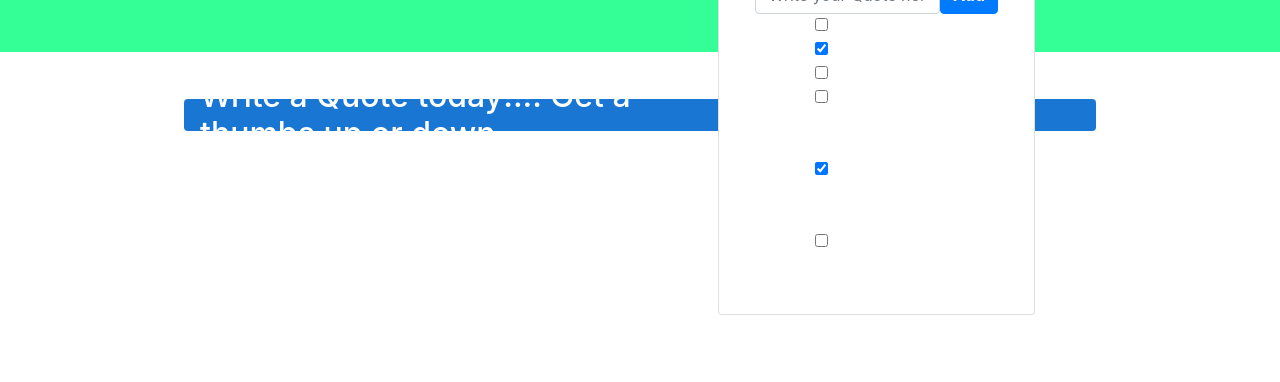
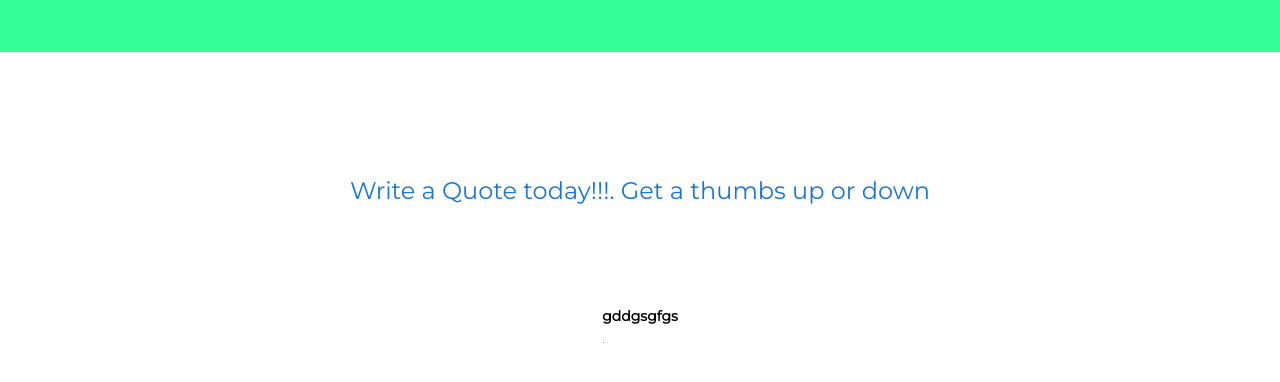
Before and after one commit to arondasamuel123/Quote, an Angular app: page / in a window 1280 px wide. Shown: the top 382 px of the page. Built offline with nearby package versions, Linux system fonts and the light colour scheme.

Commit message:
Styled the homepage a bit

```diff
--- a/src/app/app.component.css
+++ b/src/app/app.component.css
@@ -0,0 +1,4 @@
+* {
+  font-family:'Montserrat', sans-serif ;
+
+}
--- a/src/app/app.component.html
+++ b/src/app/app.component.html
@@ -25,6 +25,7 @@
   h6 {
     margin: 8px 0;
   }
+
 
   p {
     margin: 0;
@@ -64,6 +65,7 @@
     max-width: 960px;
     flex-direction: column;
     align-items: center;
+
   }
 
   svg.material-icons {
@@ -315,10 +317,10 @@
 
   <!-- Highlight Card -->
   <div class="card highlight-card card-small">
-     <h2>Write a Quote today!!!. Get a thumbs up or down</h2>
 
 
-    <app-quote></app-quote>
+
+
 
   </div>
 
@@ -328,9 +330,19 @@
 
   <!-- Next Steps -->
 
-
-
-
+<br>
+<br>
+<br>
+<br>
+<br>
+<br>
+<br>
+<br>
+<br>
+<br>
+<br>
+<h4 style="color: #1976d2;">Write a Quote today!!!. Get a thumbs up or down</h4>
+  <app-quote></app-quote>
 
   <!-- Terminal -->
 
--- a/src/app/quote/quote.component.html
+++ b/src/app/quote/quote.component.html
@@ -1,38 +1,32 @@
-<div class="page-content page-container" id="page-content">
-  <div class="padding">
-      <div class="row container d-flex justify-content-center">
-          <div class="col-lg-12">
-              <div class="card px-3">
-                  <div class="card-body">
-                      <h4 class="card-title">Quote of the day</h4>
-                      <div class="add-items d-flex"> <input type="text" class="form-control todo-list-input" placeholder="Write your Quote here ">
+<br>
+<br>
+<br>
 
-                      <button class="add btn btn-primary font-weight-bold todo-list-add-btn">Add</button> </div>
-                      <div class="list-wrapper">
-                          <ul class="d-flex flex-column-reverse todo-list">
-                              <li>
-                                  <div class="form-check"> <label class="form-check-label"> <input class="checkbox" type="checkbox"> For what reason would it be advisable. <i class="input-helper"></i></label> </div> <i class="remove mdi mdi-close-circle-outline"></i>
-                              </li>
-                              <li class="completed">
-                                  <div class="form-check"> <label class="form-check-label"> <input class="checkbox" type="checkbox" checked=""> For what reason would it be advisable for me to think. <i class="input-helper"></i></label> </div> <i class="remove mdi mdi-close-circle-outline"></i>
-                              </li>
-                              <li>
-                                  <div class="form-check"> <label class="form-check-label"> <input class="checkbox" type="checkbox"> it be advisable for me to think about business content? <i class="input-helper"></i></label> </div> <i class="remove mdi mdi-close-circle-outline"></i>
-                              </li>
-                              <li>
-                                  <div class="form-check"> <label class="form-check-label"> <input class="checkbox" type="checkbox"> Print Statements all <i class="input-helper"></i></label> </div> <i class="remove mdi mdi-close-circle-outline"></i>
-                              </li>
-                              <li class="completed">
-                                  <div class="form-check"> <label class="form-check-label"> <input class="checkbox" type="checkbox" checked=""> Call Rampbo <i class="input-helper"></i></label> </div> <i class="remove mdi mdi-close-circle-outline"></i>
-                              </li>
-                              <li>
-                                  <div class="form-check"> <label class="form-check-label"> <input class="checkbox" type="checkbox"> Print bills <i class="input-helper"></i></label> </div> <i class="remove mdi mdi-close-circle-outline"></i>
-                              </li>
-                          </ul>
-                      </div>
-                  </div>
-              </div>
-          </div>
-      </div>
-  </div>
+
+<div class="list-group">
+
+
+    <div class="d-flex w-100 justify-content-between">
+      <h5 class="mb-1"></h5>
+      <small></small>
+    </div>
+    <p class="mb-1"></p>
+    <small>.</small>
+
+
+    <div class="d-flex w-100 justify-content-between">
+      <h5 class="mb-1"></h5>
+      <small class="text-muted"></small>
+    </div>
+    <p class="mb-1" style="color: black;">gddgsgfgs</p>
+    <small class="text-muted">.</small>
+
+
+    <div class="d-flex w-100 justify-content-between">
+      <h5 class="mb-1"></h5>
+      <small class="text-muted"></small>
+    </div>
+    <p class="mb-1"></p>
+    <small class="text-muted"></small>
+
 </div>
--- a/src/index.html
+++ b/src/index.html
@@ -6,6 +6,7 @@
   <base href="/">
   <meta name="viewport" content="width=device-width, initial-scale=1">
   <link rel="icon" type="image/x-icon" href="favicon.ico">
+  <link href="https://fonts.googleapis.com/css?family=Montserrat&display=swap" rel="stylesheet">
 </head>
 <body>
   <app-root></app-root>
```
Also changed, not shown: src/assets/images/quotation-mark.jpg (added).
